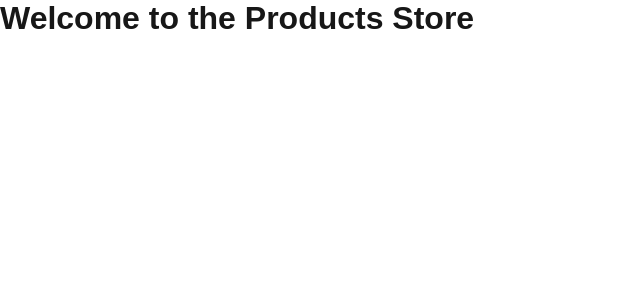
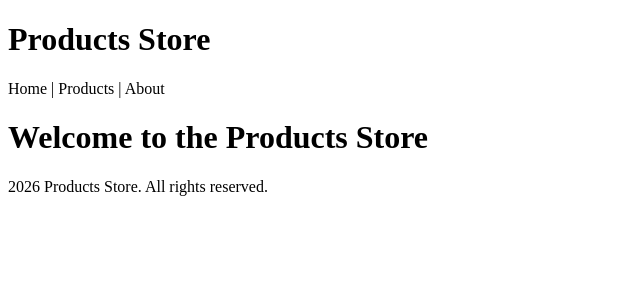
Before and after one commit to ysagar558/NextJsSharpener, a Next.js app: page / in a window 1280 px wide. Shown: the top 300 px of the page, without its empty margins (0-640 px from the left). Built offline with nearby package versions, Linux system fonts and the light colour scheme.

Commit message:
Implementing layout task

```diff
--- a/src/app/layout.js
+++ b/src/app/layout.js
@@ -1,25 +1,25 @@
-import { Geist, Geist_Mono } from "next/font/google";
-import "./globals.css";
-
-const geistSans = Geist({
-  variable: "--font-geist-sans",
-  subsets: ["latin"],
-});
-
-const geistMono = Geist_Mono({
-  variable: "--font-geist-mono",
-  subsets: ["latin"],
-});
-
-export const metadata = {
-  title: "Create Next App",
-  description: "Generated by create next app",
-};
-
 export default function RootLayout({ children }) {
   return (
-    <html lang="en" className={`${geistSans.variable} ${geistMono.variable}`}>
-      <body>{children}</body>
+    <html lang="en">
+      <body>
+        {/* Header */}
+        <header>
+          <h1>Products Store</h1>
+          <nav>
+            <p>Home | Products | About</p>
+          </nav>
+        </header>
+
+        {/* Main Content */}
+        <main>
+          {children}
+        </main>
+
+        {/* Footer */}
+        <footer>
+          <p>2026 Products Store. All rights reserved.</p>
+        </footer>
+      </body>
     </html>
   );
 }
```
